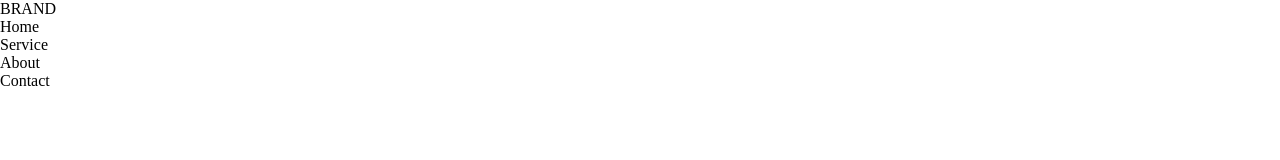
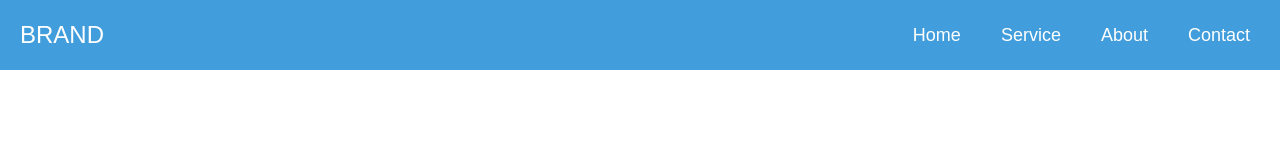
Before and after one commit to worldsalt3/Responsive-Navbar, a plain HTML site: page index.html in a window 1280 px wide. Drawn offline with Linux system fonts and the light colour scheme.

Commit message:
add style

```diff
--- a/index.html
+++ b/index.html
@@ -7,15 +7,28 @@
     <title>Navbar</title>
 </head>
 <body>
-    <nav>
-        <ul>
-            <li>BRAND</li>
-            <li>Home</li>
-            <li>Service</li>
-            <li>About</li>
-            <li>Contact</li>
+    <nav class="navbar">
+        <span class="navbar-toggle" id="navbar-toggle">
+            <i class="fa fa-bars"></i>
+        </span>
+        <a href="#" class="logo">BRAND</a>
+        <ul class="menu" id="menu">
+            <li>
+                <a href="#" class="nav-links">Home</a>
+            </li>
+            <li>
+                <a href="#" class="nav-links">Service</a>
+            </li>
+            <li>
+                <a href="#" class="nav-links">About</a>
+            </li>
+            <li>
+                <a href="#" class="nav-links">Contact</a>
+            </li>
         </ul>
     </nav>
 </body>
+<script src="https://use.fontawesome.com/eaa37939dd.js"></script>
 <script src="script.js"></script>
+
 </html>
--- a/script.js
+++ b/script.js
@@ -0,0 +1,7 @@
+let menu = document.getElementById('menu');
+
+let navBarToggle = document.getElementById('navbar-toggle');
+
+navBarToggle.addEventListener('click', () => {
+    menu.classList.toggle('active');
+})
--- a/style.css
+++ b/style.css
@@ -3,3 +3,90 @@
     padding: 0;
     box-sizing: border-box;
 }
+
+body {
+   font-family: sans-serif;
+}
+
+.nav {
+    list-style-type: none;
+}
+
+.logo, .nav-links {
+    text-decoration: none;
+    color: #ffffff;
+}
+
+.navbar {
+    background-color: rgb(65, 157, 219);
+    font-size: 18px;
+    padding-bottom: 10px;
+}
+
+.menu li {
+    text-align: center;
+    margin: 15px auto;
+}
+
+.logo {
+    display: inline-block;
+    margin-top: 10px;
+    margin-left: 20px;
+    font-size: 24px;
+}
+
+.navbar-toggle {
+    position: absolute;
+    top: 10px;
+    right: 20px;
+    font-size: 30px;
+    color: #ffffff;
+    cursor: pointer;
+}
+
+.menu {
+    display: none;
+    list-style-type: none;
+}
+
+.active {
+    display: block;
+}
+
+@media screen and (min-width: 768px) {
+    .navbar {
+        display: flex;
+        justify-content: space-between;
+        padding-bottom: 0;
+        align-items: center;
+        height: 70px;
+    }
+
+    .menu {
+        display: flex;
+        margin-right: 30px;
+        flex-direction: row;
+        justify-content: flex-end;
+    }
+
+    .menu li {
+        margin: 0;
+    }
+
+    .nav-links {
+        margin-left: 40px;
+    }
+
+    .logo {
+        margin-top: 0;
+    }
+
+    .navbar-toggle {
+        display: none;
+    }
+
+    .logo:hover,
+    .nav-links:hover {
+        color: rgba(255, 255, 255, 1);
+    }
+}
```
